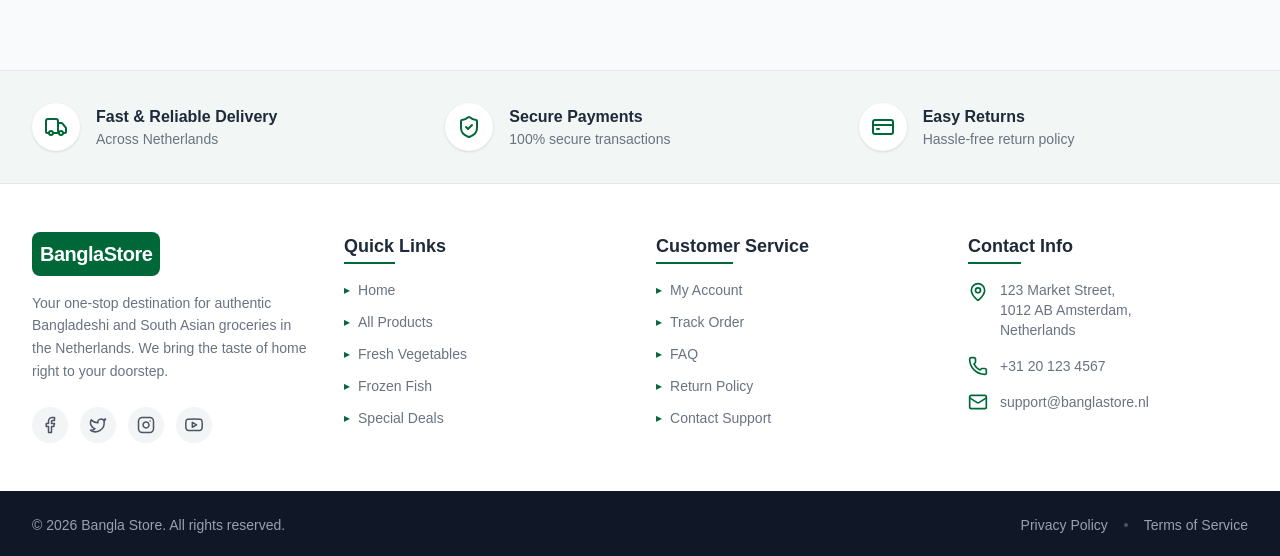
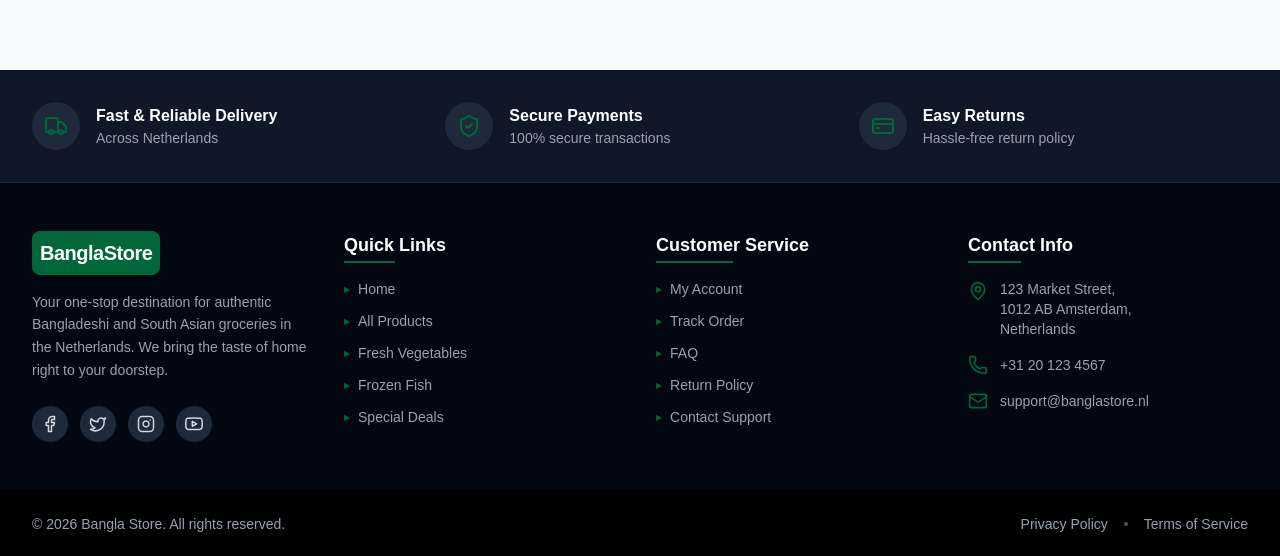
Before and after one commit to Mehedi259/Bangla-store, a Next.js app: page /shop in a window 1280 px wide. Shown: the part 8785-9341 px from the top of the page. Built offline with nearby package versions, Linux system fonts and the light colour scheme.

Commit message:
style: switch footer to dark theme and update product images

```diff
--- a/src/components/Footer.tsx
+++ b/src/components/Footer.tsx
@@ -6,36 +6,36 @@ import { MapPin, Phone, Mail, CreditCard, ShieldCheck, Truck } from 'lucide-reac
 
 export default function Footer() {
   return (
-    <footer className="bg-white border-t border-gray-200 mt-12">
+    <footer className="bg-gray-950 text-white mt-12">
       {/* Top Banner - Features */}
-      <div className="bg-primary/5 py-8 border-b border-gray-200">
+      <div className="bg-gray-900 py-8 border-b border-gray-800">
         <div className="container mx-auto px-4 lg:px-8">
           <div className="grid grid-cols-1 md:grid-cols-3 gap-6 text-center md:text-left">
             <div className="flex flex-col md:flex-row items-center gap-4 justify-center md:justify-start">
-              <div className="bg-white p-3 rounded-full shadow-sm text-primary">
+              <div className="bg-gray-800 p-3 rounded-full shadow-sm text-primary">
                 <Truck size={24} />
               </div>
               <div>
-                <h4 className="font-bold text-gray-800">Fast & Reliable Delivery</h4>
-                <p className="text-sm text-gray-500">Across Netherlands</p>
+                <h4 className="font-bold text-white">Fast & Reliable Delivery</h4>
+                <p className="text-sm text-gray-400">Across Netherlands</p>
               </div>
             </div>
             <div className="flex flex-col md:flex-row items-center gap-4 justify-center md:justify-start">
-              <div className="bg-white p-3 rounded-full shadow-sm text-primary">
+              <div className="bg-gray-800 p-3 rounded-full shadow-sm text-primary">
                 <ShieldCheck size={24} />
               </div>
               <div>
-                <h4 className="font-bold text-gray-800">Secure Payments</h4>
-                <p className="text-sm text-gray-500">100% secure transactions</p>
+                <h4 className="font-bold text-white">Secure Payments</h4>
+                <p className="text-sm text-gray-400">100% secure transactions</p>
               </div>
             </div>
             <div className="flex flex-col md:flex-row items-center gap-4 justify-center md:justify-start">
-              <div className="bg-white p-3 rounded-full shadow-sm text-primary">
+              <div className="bg-gray-800 p-3 rounded-full shadow-sm text-primary">
                 <CreditCard size={24} />
               </div>
               <div>
-                <h4 className="font-bold text-gray-800">Easy Returns</h4>
-                <p className="text-sm text-gray-500">Hassle-free return policy</p>
+                <h4 className="font-bold text-white">Easy Returns</h4>
+                <p className="text-sm text-gray-400">Hassle-free return policy</p>
               </div>
             </div>
           </div>
@@ -52,20 +52,20 @@ export default function Footer() {
                 <span className="font-bold text-xl text-white tracking-tight">BanglaStore</span>
               </div>
             </Link>
-            <p className="text-gray-500 text-sm leading-relaxed mt-4">
+            <p className="text-gray-400 text-sm leading-relaxed mt-4">
               Your one-stop destination for authentic Bangladeshi and South Asian groceries in the Netherlands. We bring the taste of home right to your doorstep.
             </p>
             <div className="flex items-center gap-3 pt-2">
-              <a href="#" className="w-9 h-9 rounded-full bg-gray-100 flex items-center justify-center text-gray-600 hover:bg-primary hover:text-white transition">
+              <a href="#" className="w-9 h-9 rounded-full bg-gray-800 flex items-center justify-center text-gray-300 hover:bg-primary hover:text-white transition">
                 <svg xmlns="http://www.w3.org/2000/svg" width="18" height="18" viewBox="0 0 24 24" fill="none" stroke="currentColor" strokeWidth="2" strokeLinecap="round" strokeLinejoin="round"><path d="M18 2h-3a5 5 0 0 0-5 5v3H7v4h3v8h4v-8h3l1-4h-4V7a1 1 0 0 1 1-1h3z"></path></svg>
               </a>
-              <a href="#" className="w-9 h-9 rounded-full bg-gray-100 flex items-center justify-center text-gray-600 hover:bg-primary hover:text-white transition">
+              <a href="#" className="w-9 h-9 rounded-full bg-gray-800 flex items-center justify-center text-gray-300 hover:bg-primary hover:text-white transition">
                 <svg xmlns="http://www.w3.org/2000/svg" width="18" height="18" viewBox="0 0 24 24" fill="none" stroke="currentColor" strokeWidth="2" strokeLinecap="round" strokeLinejoin="round"><path d="M22 4s-.7 2.1-2 3.4c1.6 10-9.4 17.3-18 11.6 2.2.1 4.4-.6 6-2C3 15.5.5 9.6 3 5c2.2 2.6 5.6 4.1 9 4-.9-4.2 4-6.6 7-3.8 1.1 0 3-1.2 3-1.2z"></path></svg>
               </a>
-              <a href="#" className="w-9 h-9 rounded-full bg-gray-100 flex items-center justify-center text-gray-600 hover:bg-primary hover:text-white transition">
+              <a href="#" className="w-9 h-9 rounded-full bg-gray-800 flex items-center justify-center text-gray-300 hover:bg-primary hover:text-white transition">
                 <svg xmlns="http://www.w3.org/2000/svg" width="18" height="18" viewBox="0 0 24 24" fill="none" stroke="currentColor" strokeWidth="2" strokeLinecap="round" strokeLinejoin="round"><rect x="2" y="2" width="20" height="20" rx="5" ry="5"></rect><path d="M16 11.37A4 4 0 1 1 12.63 8 4 4 0 0 1 16 11.37z"></path><line x1="17.5" y1="6.5" x2="17.51" y2="6.5"></line></svg>
               </a>
-              <a href="#" className="w-9 h-9 rounded-full bg-gray-100 flex items-center justify-center text-gray-600 hover:bg-primary hover:text-white transition">
+              <a href="#" className="w-9 h-9 rounded-full bg-gray-800 flex items-center justify-center text-gray-300 hover:bg-primary hover:text-white transition">
                 <svg xmlns="http://www.w3.org/2000/svg" width="18" height="18" viewBox="0 0 24 24" fill="none" stroke="currentColor" strokeWidth="2" strokeLinecap="round" strokeLinejoin="round"><path d="M22.54 6.42a2.78 2.78 0 0 0-1.94-2C18.88 4 12 4 12 4s-6.88 0-8.6.46a2.78 2.78 0 0 0-1.94 2A29 29 0 0 0 1 11.75a29 29 0 0 0 .46 5.33A2.78 2.78 0 0 0 3.4 19c1.72.46 8.6.46 8.6.46s6.88 0 8.6-.46a2.78 2.78 0 0 0 1.94-2 29 29 0 0 0 .46-5.25 29 29 0 0 0-.46-5.33z"></path><polygon points="9.75 15.02 15.5 11.75 9.75 8.48 9.75 15.02"></polygon></svg>
               </a>
             </div>
@@ -73,52 +73,52 @@ export default function Footer() {
 
           {/* Column 2: Quick Links */}
           <div>
-            <h4 className="font-bold text-gray-800 text-lg mb-5 relative inline-block">
+            <h4 className="font-bold text-white text-lg mb-5 relative inline-block">
               Quick Links
               <span className="absolute -bottom-1 left-0 w-1/2 h-0.5 bg-primary"></span>
             </h4>
             <ul className="space-y-3">
-              <li><Link href="/" className="text-gray-500 hover:text-primary transition text-sm flex items-center gap-2"><span className="text-primary text-xs">▸</span> Home</Link></li>
-              <li><Link href="/shop" className="text-gray-500 hover:text-primary transition text-sm flex items-center gap-2"><span className="text-primary text-xs">▸</span> All Products</Link></li>
-              <li><Link href="/category/fresh-vegetables" className="text-gray-500 hover:text-primary transition text-sm flex items-center gap-2"><span className="text-primary text-xs">▸</span> Fresh Vegetables</Link></li>
-              <li><Link href="/category/frozen-fish" className="text-gray-500 hover:text-primary transition text-sm flex items-center gap-2"><span className="text-primary text-xs">▸</span> Frozen Fish</Link></li>
-              <li><Link href="/deals" className="text-gray-500 hover:text-primary transition text-sm flex items-center gap-2"><span className="text-primary text-xs">▸</span> Special Deals</Link></li>
+              <li><Link href="/" className="text-gray-400 hover:text-primary transition text-sm flex items-center gap-2"><span className="text-primary text-xs">▸</span> Home</Link></li>
+              <li><Link href="/shop" className="text-gray-400 hover:text-primary transition text-sm flex items-center gap-2"><span className="text-primary text-xs">▸</span> All Products</Link></li>
+              <li><Link href="/category/fresh-vegetables" className="text-gray-400 hover:text-primary transition text-sm flex items-center gap-2"><span className="text-primary text-xs">▸</span> Fresh Vegetables</Link></li>
+              <li><Link href="/category/frozen-fish" className="text-gray-400 hover:text-primary transition text-sm flex items-center gap-2"><span className="text-primary text-xs">▸</span> Frozen Fish</Link></li>
+              <li><Link href="/deals" className="text-gray-400 hover:text-primary transition text-sm flex items-center gap-2"><span className="text-primary text-xs">▸</span> Special Deals</Link></li>
             </ul>
           </div>
 
           {/* Column 3: Customer Service */}
           <div>
-            <h4 className="font-bold text-gray-800 text-lg mb-5 relative inline-block">
+            <h4 className="font-bold text-white text-lg mb-5 relative inline-block">
               Customer Service
               <span className="absolute -bottom-1 left-0 w-1/2 h-0.5 bg-primary"></span>
             </h4>
             <ul className="space-y-3">
-              <li><Link href="/profile" className="text-gray-500 hover:text-primary transition text-sm flex items-center gap-2"><span className="text-primary text-xs">▸</span> My Account</Link></li>
-              <li><Link href="/orders" className="text-gray-500 hover:text-primary transition text-sm flex items-center gap-2"><span className="text-primary text-xs">▸</span> Track Order</Link></li>
-              <li><Link href="/faq" className="text-gray-500 hover:text-primary transition text-sm flex items-center gap-2"><span className="text-primary text-xs">▸</span> FAQ</Link></li>
-              <li><Link href="/returns" className="text-gray-500 hover:text-primary transition text-sm flex items-center gap-2"><span className="text-primary text-xs">▸</span> Return Policy</Link></li>
-              <li><Link href="/contact" className="text-gray-500 hover:text-primary transition text-sm flex items-center gap-2"><span className="text-primary text-xs">▸</span> Contact Support</Link></li>
+              <li><Link href="/profile" className="text-gray-400 hover:text-primary transition text-sm flex items-center gap-2"><span className="text-primary text-xs">▸</span> My Account</Link></li>
+              <li><Link href="/orders" className="text-gray-400 hover:text-primary transition text-sm flex items-center gap-2"><span className="text-primary text-xs">▸</span> Track Order</Link></li>
+              <li><Link href="/faq" className="text-gray-400 hover:text-primary transition text-sm flex items-center gap-2"><span className="text-primary text-xs">▸</span> FAQ</Link></li>
+              <li><Link href="/returns" className="text-gray-400 hover:text-primary transition text-sm flex items-center gap-2"><span className="text-primary text-xs">▸</span> Return Policy</Link></li>
+              <li><Link href="/contact" className="text-gray-400 hover:text-primary transition text-sm flex items-center gap-2"><span className="text-primary text-xs">▸</span> Contact Support</Link></li>
             </ul>
           </div>
 
           {/* Column 4: Contact Info */}
           <div>
-            <h4 className="font-bold text-gray-800 text-lg mb-5 relative inline-block">
+            <h4 className="font-bold text-white text-lg mb-5 relative inline-block">
               Contact Info
               <span className="absolute -bottom-1 left-0 w-1/2 h-0.5 bg-primary"></span>
             </h4>
             <ul className="space-y-4">
               <li className="flex items-start gap-3">
                 <MapPin size={20} className="text-primary flex-shrink-0 mt-0.5" />
-                <span className="text-gray-500 text-sm">123 Market Street, <br />1012 AB Amsterdam, <br />Netherlands</span>
+                <span className="text-gray-400 text-sm">123 Market Street, <br />1012 AB Amsterdam, <br />Netherlands</span>
               </li>
               <li className="flex items-center gap-3">
                 <Phone size={20} className="text-primary flex-shrink-0" />
-                <span className="text-gray-500 text-sm">+31 20 123 4567</span>
+                <span className="text-gray-400 text-sm">+31 20 123 4567</span>
               </li>
               <li className="flex items-center gap-3">
                 <Mail size={20} className="text-primary flex-shrink-0" />
-                <span className="text-gray-500 text-sm">support@banglastore.nl</span>
+                <span className="text-gray-400 text-sm">support@banglastore.nl</span>
               </li>
             </ul>
           </div>
@@ -126,7 +126,7 @@ export default function Footer() {
       </div>
 
       {/* Bottom Bar */}
-      <div className="bg-gray-900 py-6">
+      <div className="bg-black py-6">
         <div className="container mx-auto px-4 lg:px-8 flex flex-col md:flex-row justify-between items-center gap-4">
           <p className="text-gray-400 text-sm text-center md:text-left">
             &copy; {new Date().getFullYear()} Bangla Store. All rights reserved.
--- a/src/data/mockData.ts
+++ b/src/data/mockData.ts
@@ -182,8 +182,8 @@ export const featuredProducts: Product[] = [
   { id: 'p111', name: 'Boal (G)', price: 12.99, weight: '(4kg up)', image: '/images/Boal.webp', category: 'Frozen Fish' },
   { id: 'p112', name: 'Boal (G)', price: 12.99, weight: '(5kg up)', image: '/images/Boal.webp', category: 'Frozen Fish' },
   { id: 'p113', name: 'Boal (G)', price: 12.99, weight: '(6kg up)', image: '/images/Boal.webp', category: 'Frozen Fish' },
-  { id: 'p114', name: 'Fresh Coriander Leaves (Dhonya Pata)', price: 1.49, weight: '(100 gm)', image: '/images/cat_fresh_1788834074873.jpg', category: 'Fresh Vegetables' },
-  { id: 'p115', name: 'Pran Rasmalai', price: 5.99, weight: '(500 gm)', image: '/images/cat_sweets_1788834333096.jpg', category: 'Sweets & Desserts' },
+  { id: 'p114', name: 'Fresh Coriander Leaves (Dhonya Pata)', price: 1.49, weight: '(100 gm)', image: '/images/Fresh Coriander Leaves (Dhonya Pata).png', category: 'Fresh Vegetables' },
+  { id: 'p115', name: 'Pran Rasmalai', price: 5.99, weight: '(500 gm)', image: '/images/Pran Rasmalai.jpeg', category: 'Sweets & Desserts' },
 ];
 
 export const exploreCategories = [
```
Also changed, not shown: public/images/Fresh Coriander Leaves (Dhonya Pata).png (added), public/images/Pran Rasmalai.jpeg (added).
